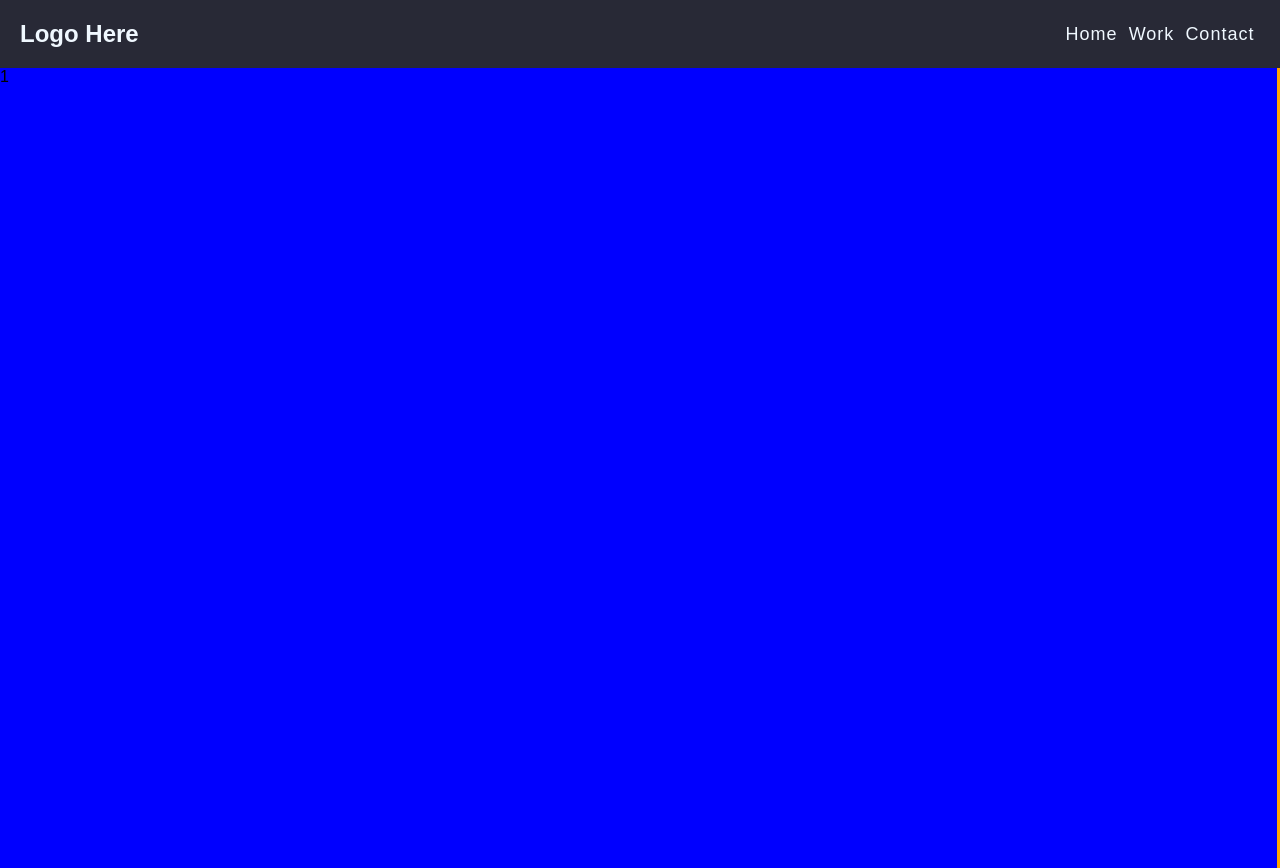
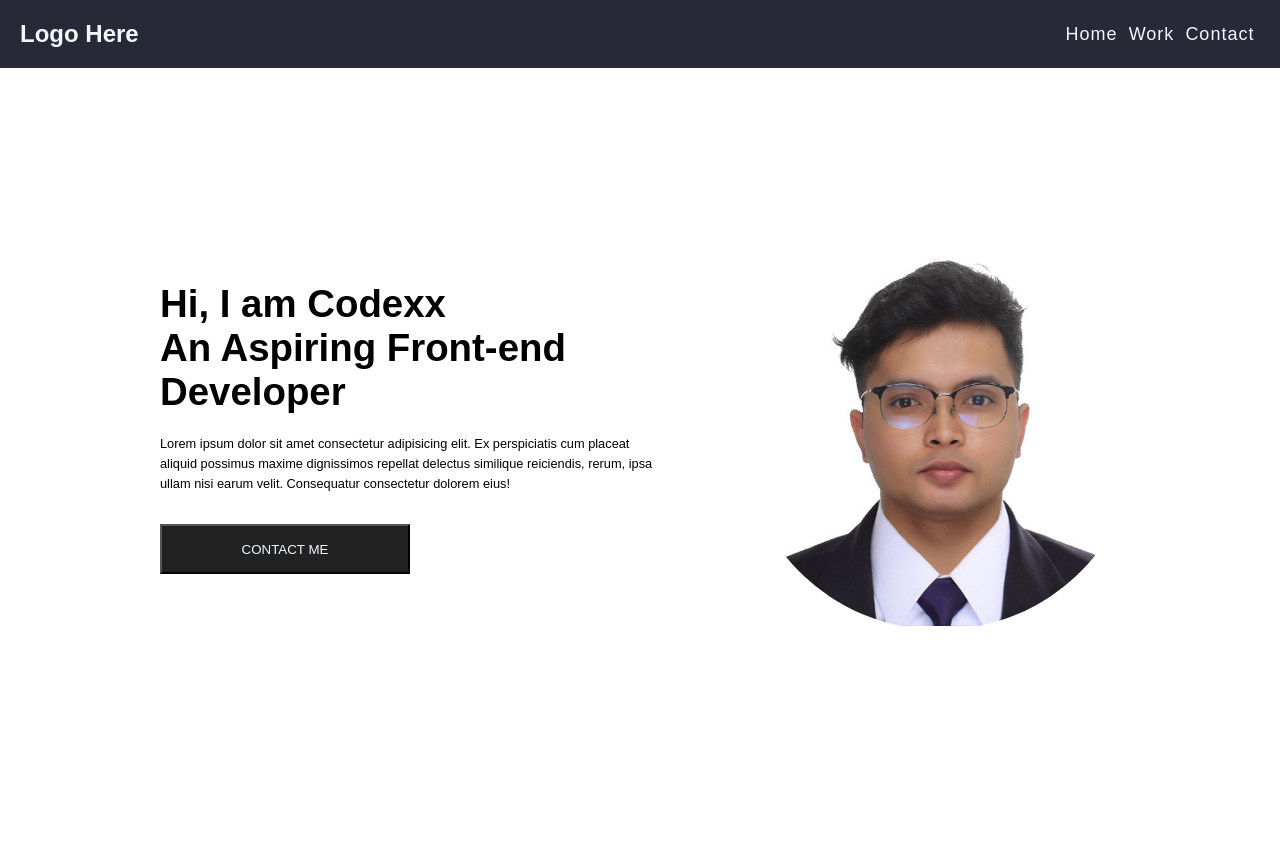
Before and after one commit to ieljohn10/portfolio, a React (Vite) app: page / in a window 1280 px wide. After the commit the page ends 800 px from the top, so only its background shows below. Built offline with nearby package versions, Linux system fonts and the light colour scheme.

Commit message:
feat: (thirdday) added tentative design and scrolling effect

```diff
--- a/src/App.scss
+++ b/src/App.scss
@@ -2,6 +2,7 @@
     box-sizing: border-box;
     padding: 0;
     margin: o;
+    scroll-behavior: smooth;
 }
 .App{
     height: 100vh;
--- a/src/components/HeroContainer/HeroContainer.jsx
+++ b/src/components/HeroContainer/HeroContainer.jsx
@@ -2,12 +2,71 @@ import '../HeroContainer/HeroContainer.scss';
 import ProfilePic from '../../assets/profile.jpg';
 
 export default function HeroContainer(){
+
     return(
         <div className="HeroContainer">
-            <div className="ScrollContainer">
-                <div className="HeroContainer-Item">1</div>
-                <div className="HeroContainer-Item">2</div>
-                <div className="HeroContainer-Item">3</div>
+            <div className="ScrollContainer" >
+
+                {/* HOME */}
+                <div className="HeroContainer-Item" id='Home'>
+                        <div className="HomeContent">
+                            <div className="HomeContent-Item">
+                                <div className="textContainer">
+                                    <div class="Title">
+                                        <h1>Hi, I am Codexx</h1>
+                                        <h1>An Aspiring Front-end Developer</h1>
+                                        {/* <h1>A Self-taught Front-end Development Engineer</h1> */}
+                                    </div>
+                                    <div class="Subtitle">
+                                        <p>
+                                            Lorem ipsum dolor sit amet consectetur adipisicing elit.
+                                            Ex perspiciatis cum placeat aliquid possimus maxime dignissimos
+                                            repellat delectus similique reiciendis, rerum, ipsa ullam nisi earum velit.
+                                            Consequatur consectetur dolorem eius!
+                                        </p>
+                                    </div>
+                                    <a id="Explore-btn" href="#Contact">
+                                        <button>CONTACT ME</button>
+                                    </a>
+                                </div>
+                            </div>
+                        <div className="HomeContent-Item">
+                            <div className="ImageContainer">
+                                <img src={ProfilePic} alt="profile" />
+                            </div>
+                        </div>
+                    </div>
+                </div>
+
+
+
+
+                <div className="HeroContainer-Item" id='Work'>
+                    {/* <div className="WorkNavigation">
+                        <span className="WorkNav">WORK EXPERIENCE</span>
+                        <span className="WorkNav">SKILLS AND TOOLS</span>
+                        <span className="WorkNav">STUDY</span>
+                    </div>
+                    <div className="WorkContentContainer">
+                        <div>WORK EXPERIENCE</div>
+                        <div>SKILLS AND TOOLS</div>
+                        <div>STUDY</div>
+                    </div> */}
+
+
+                    <div class="card">
+                        <p><span>WORK EXPERIENCE</span></p>
+                        <p><span>SKILLS AND TOOLS</span></p>
+                        <p><span>EDUCATIONAL BACKGROUND</span></p>
+                    </div>
+                </div>
+
+
+
+
+                <div className="HeroContainer-Item" id='Contact'>
+
+                </div>
             </div>
         </div>
     )
--- a/src/components/HeroContainer/HeroContainer.scss
+++ b/src/components/HeroContainer/HeroContainer.scss
@@ -5,19 +5,136 @@
 }
 
 .HeroContainer{
-    height: 100vh;
+    height: 90vh;
     width: 100%;
     overflow-y: hidden;
+
+    &::-webkit-scrollbar {
+        display: none;
+      }
     // background-color: aqua;
     .ScrollContainer{
         display: inline-flex;
         max-width: max-content;
-        overflow-x: hidden;
+        // overflow-x: hidden;
         .HeroContainer-Item{
-            height: 100vh;
+            height: 90vh;
             width: 100vw;
-            background-color: blue;
-            outline: solid orange;
+            display: flex;
+            justify-content: center;
+            align-items: center;
         }
     }
 }
+
+#Home{
+    .HomeContent{
+        // height: 100vh;
+        display: flex;
+        flex-direction: row;
+        align-items: center;
+        justify-content: center;
+        .HomeContent-Item{
+            height: 100vh;
+            width: 100%;
+            display: flex;
+            align-items: center;
+            justify-content: center;
+
+            .textContainer{
+                height: max-content;
+                width: 600px;
+                display: flex;
+                // align-items: center;
+                justify-content: center;
+                flex-direction: column;
+                padding: 20px;
+
+                .Title{
+                    font-size: 1.5vw;
+                    margin-bottom: 20px;
+                }
+                .Subtitle{
+                    width: 500px;
+                    font-size: 1vw;
+                    word-wrap: break-word;
+                    margin-bottom: 20px;
+
+                    p{
+                        line-height: 20px                    }
+                }
+                a{
+                    text-decoration: none;
+
+                    button{
+                    height: 50px;
+                    width: 250px;
+                    margin-top: 10px;
+                    background-color: #212121;
+                    cursor: pointer;
+                    color: aliceblue;
+                    }
+                }
+            }
+        }
+
+        .ImageContainer{
+            border-radius: 50%;
+            overflow: hidden;
+
+            img{
+                height: 400px;
+                width: 400px;
+            }
+        }
+    }
+}
+
+#Work{
+    // display: flex;
+    // align-items: center;
+    // justify-content: center;
+
+    .card {
+        width: 100%;
+        height: 100%;
+        border-radius: 4px;
+        // background: #212121;
+        display: flex;
+        gap: 5px;
+        padding: .4em;
+      }
+
+      .card p {
+        height: 100%;
+        flex: 1;
+        overflow: hidden;
+        cursor: pointer;
+        border-radius: 2px;
+        transition: all .5s;
+        // background: #212121;
+        border: 1px solid #212121;
+        display: flex;
+        justify-content: center;
+        align-items: center;
+      }
+
+      .card p:hover {
+        flex: 4;
+      }
+
+      .card p span {
+        min-width: 14em;
+        padding: .5em;
+        text-align: center;
+        transform: rotate(-90deg);
+        transition: all .5s;
+        text-transform: uppercase;
+        color: #212121;
+        letter-spacing: .1em;
+      }
+
+      .card p:hover span {
+        transform: rotate(0);
+      }
+}
--- a/src/components/TopBar/TopBar.jsx
+++ b/src/components/TopBar/TopBar.jsx
@@ -4,11 +4,11 @@ export default function TopBar(){
     return(
         <div className='TopBar'>
             <h2>Logo Here</h2>
-            <ul>
-                <li>Home</li>
-                <li>Work</li>
-                <li>Contact</li>
-            </ul>
+            <nav>
+                <a href="#Home">Home</a>
+                <a href="#Work">Work</a>
+                <a href="#Contact">Contact</a>
+            </nav>
         </div>
     )
 }
--- a/src/components/TopBar/TopBar.scss
+++ b/src/components/TopBar/TopBar.scss
@@ -5,6 +5,8 @@
     font-family:Arial, Helvetica, sans-serif;
 }
 .TopBar{
+    position: sticky;
+    top: 0;
     display: flex;
     flex-direction: row;
     align-items: center;
@@ -15,18 +17,19 @@
     h2{
         color: aliceblue;
     }
-    ul{
-        list-style-type: none;
+    nav{
         display: flex;
         flex-direction: row;
         justify-content: space-around;
         width: 200px;
-        li{
+        a{
+            text-decoration: none;
             color: aliceblue;
             font-size: 18px;
             font-weight: 300;
             line-height: 25px;
             letter-spacing: 1px;
+            cursor: pointer;
         }
     }
 }
```
Also changed, not shown: src/App.jsx (line endings or trailing spaces).
